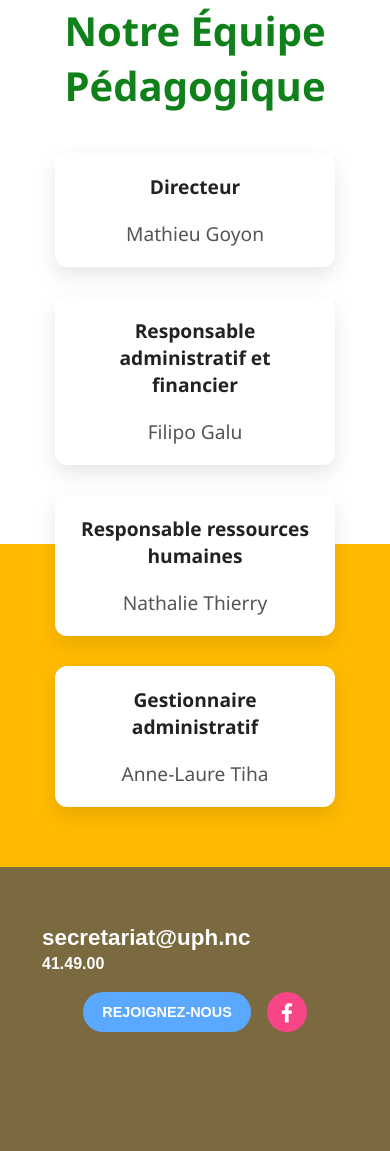
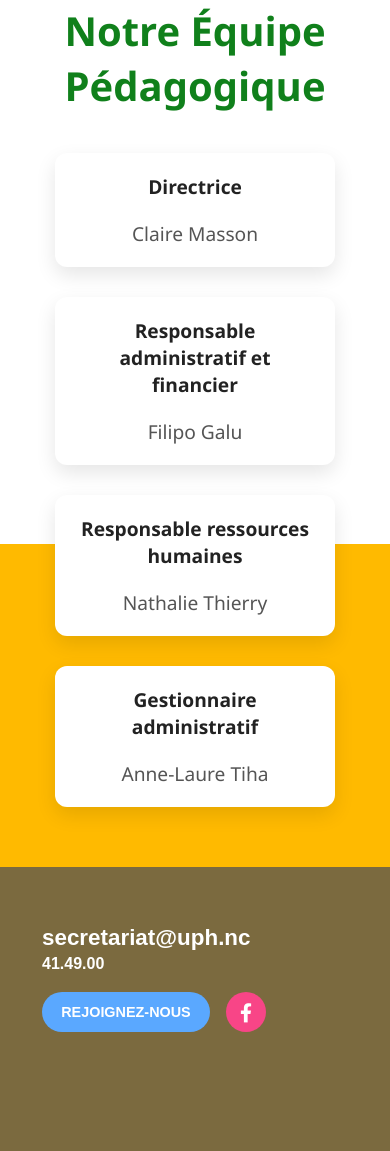
Before and after one commit to jayson-thonon/gip_uph, a plain HTML site: page a_propos.html in a window 390 px wide. Shown: the part 2569-3720 px from the top of the page. Drawn offline with Linux system fonts and the light colour scheme.

Commit message:
changement

```diff
--- a/a_propos.html
+++ b/a_propos.html
@@ -88,8 +88,8 @@
     <div class="equipe-container">
       <div class="carte">
         <div class="info">
-          <h3>Directeur</h3>
-          <p>Mathieu Goyon</p>
+          <h3>Directrice</h3>
+          <p>Claire Masson</p>
         </div>
       </div>
       <div class="carte">
--- a/style.css
+++ b/style.css
@@ -142,7 +142,7 @@
     }
 
     .login-button {
-      align-self: flex-start;
+      justify-content: center;
     }
 
     @media (max-width: 960px) {
@@ -449,7 +449,7 @@
   }
 
   .footer-buttons {
-    justify-content: center;
+    justify-content: first baseline;
   }
 }
 
```
Also changed, not shown: contact.html (+1 -1 lines).
